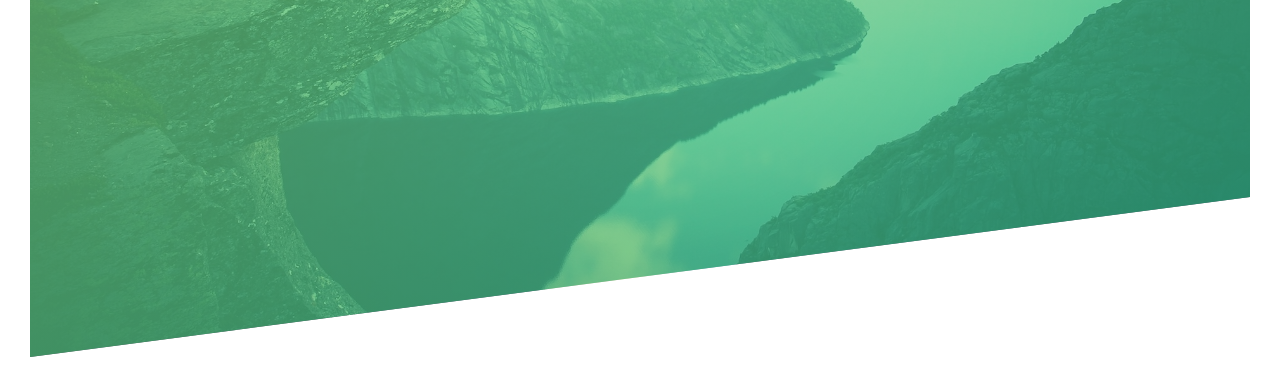
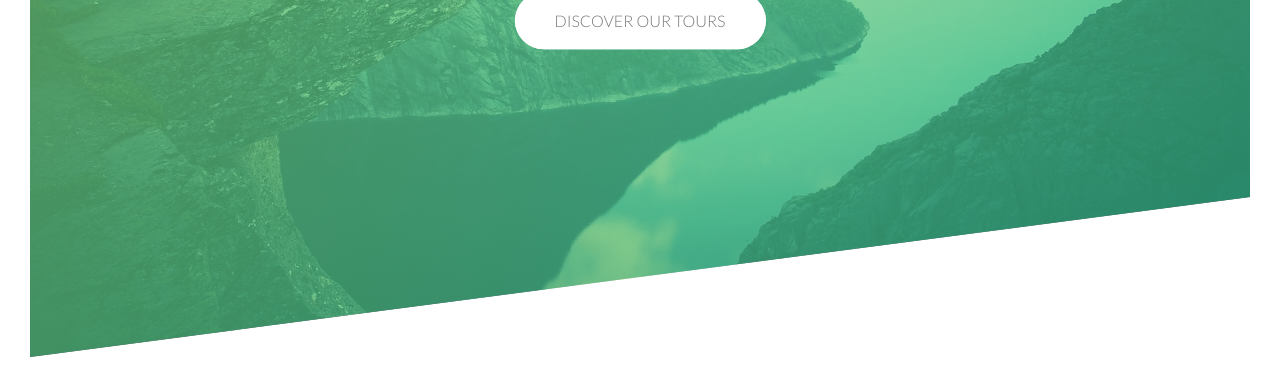
Before and after one commit to IvanRadovic/Natours---CSS-, a plain HTML site: page index.html in a window 1280 px wide. Shown: the part 433-820 px from the top of the page. Drawn offline with Linux system fonts and the light colour scheme; a web font is replaced by a local one.

Commit message:
Adding animations to button and text

```diff
--- a/CSS/style.css
+++ b/CSS/style.css
@@ -53,12 +53,14 @@ body{
     top: 40%;
     left: 50%;
     transform: translate(-50%, -50%);
+    text-align: center;
 }
 
 .heading-primary{
     text-transform: uppercase;
     color: #fff;
     backface-visibility: hidden;
+    margin-bottom: 60px ;
 }
 
 .heading-primary-main{
@@ -82,6 +84,56 @@ body{
     /* animation-timing-function: ease-in-out; */
 }
 
+.btn:link,
+.btn:visited{
+    position: relative;
+    display: inline-block;
+    text-transform: uppercase;
+    text-decoration: none;
+    color: #fff;
+    padding: 15px 40px;
+    border-radius: 50px;
+    transition: all .2s ;
+    animation: moveInBottom 1s ease-in-out;
+}
+
+.btn:hover{
+    transform: translateY(-3px);
+    box-shadow: 0 10px 20px rgba(0,0,0, 0.3);
+}
+
+.btn:active{
+    transform: translateY(-1px);
+    box-shadow: 0 5px 10px rgba(0,0,0, 0.3);
+}
+
+.btn-white{
+    background-color: #fff;
+    color: #777 !important;
+}
+
+.btn::after{
+    content: '';
+    display: inline-block;
+    width: 100%;
+    height: 100%;
+    border-radius:50px;
+    position: absolute;
+    top: 0;
+    left: 0;
+    z-index: -1;
+    transition: all .4s;
+}
+
+.btn-white::after{
+    background-color: white;
+}
+
+
+.btn:hover::after{
+    transform: scaleX(1.4) scaleY(1.6);
+    opacity: 0;
+}
 @keyframes moveInLeft {
     /* -- start -- */
     0%{
@@ -118,3 +170,18 @@ body{
 
     }
 }
+
+@keyframes moveInBottom {
+    /* -- start -- */
+    0%{
+        opacity: 0;
+        transform: translateY(50px);
+    }
+
+    /* -- end -- */
+    100%{
+        opacity: 1;
+        transform: translate(0);
+
+    }
+}
--- a/index.html
+++ b/index.html
@@ -18,6 +18,8 @@
                     <span class="heading-primary-main"> Outdors </span>
                     <span class="heading-primary-sub"> is where life happens</span>
                 </h1>
+
+                <a href="#" class="btn btn-white">Discover our tours</a>
             </div>
         </header>
     </body>
```
